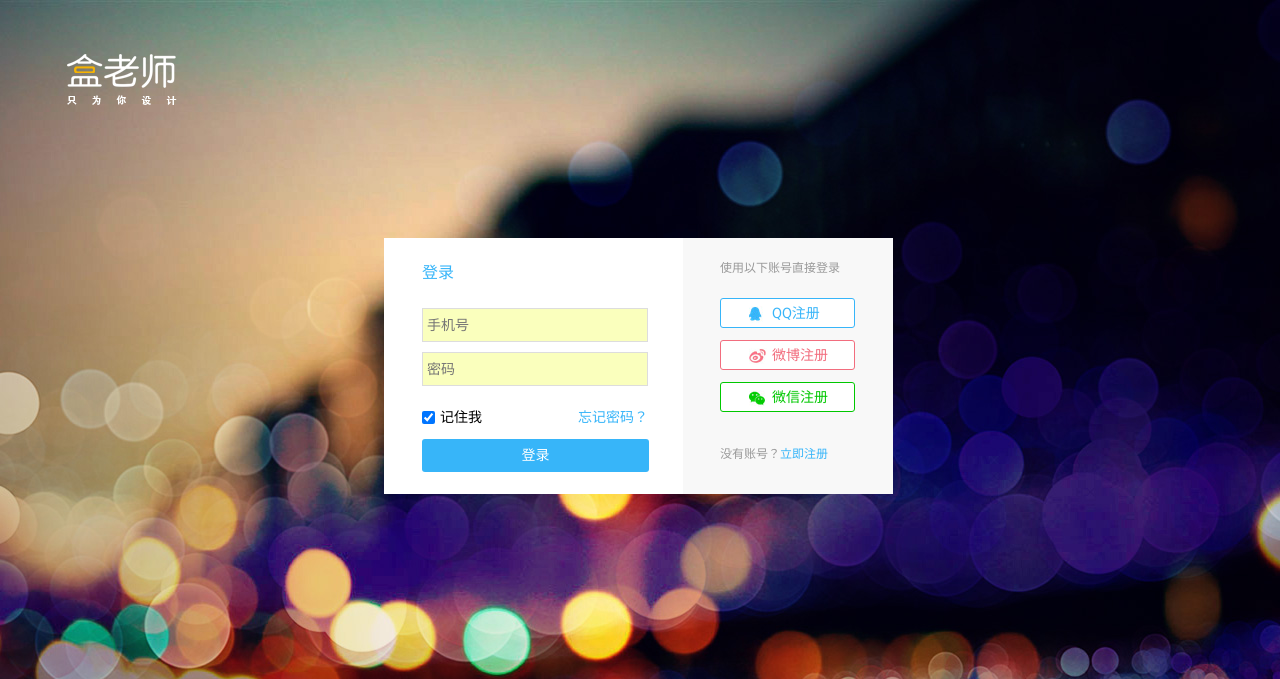
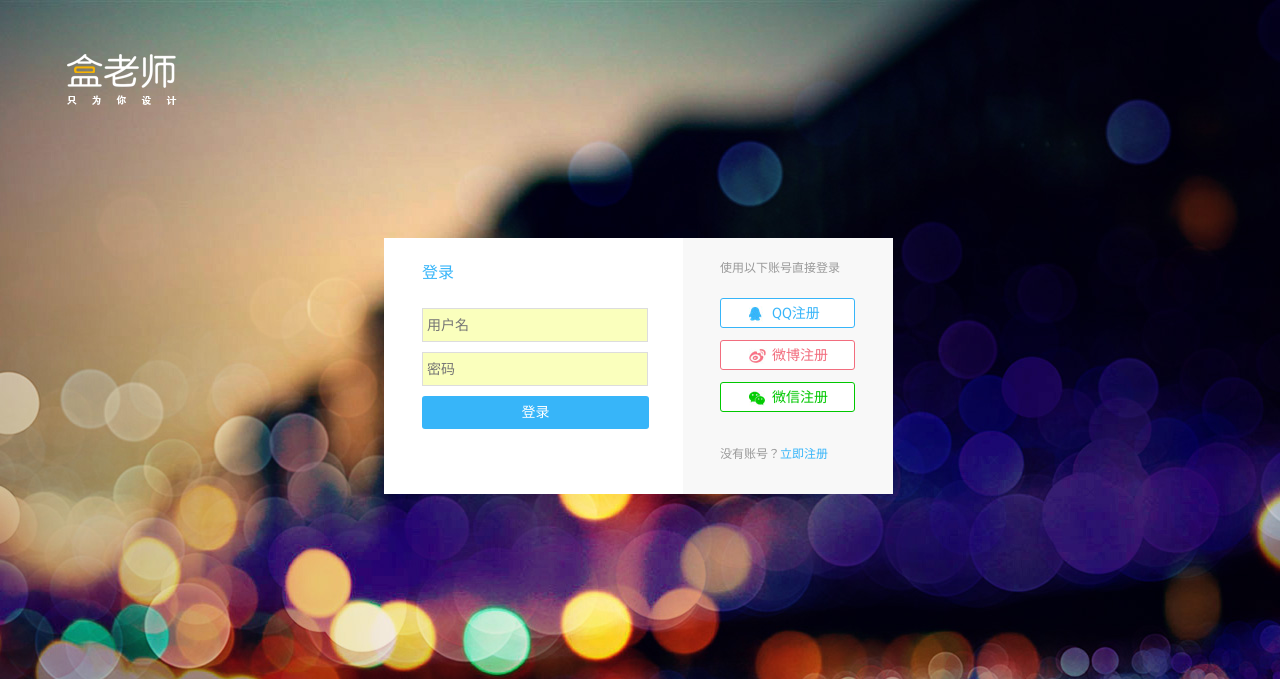
Before and after one commit to linlongailing/yaftest, a PHP site: page /application/views/index/index.phtml in a window 1280 px wide. Shown: the top 679 px of the page. Run offline with PHP 8.4, Linux system fonts and the light colour scheme; some libraries are stand-ins or nearby versions.

Commit message:
登录注册

```diff
--- a/application/views/index/index.phtml
+++ b/application/views/index/index.phtml
@@ -16,13 +16,13 @@
         <div class="zc">
             <div class="bj_bai">
                 <h3>登录</h3>
-                <form action="" method="get">
-                    <input name="" type="text" class="kuang_txt" placeholder="手机号">
-                    <input name="" type="text" class="kuang_txt" placeholder="密码">
-                    <div>
-                        <a href="#">忘记密码？</a><input name="" type="checkbox" value="" checked><span>记住我</span>
-                    </div>
-                    <input name="登录" type="button" class="btn_zhuce" value="登录">
+                <form action="" method="post">
+                    <input name="usrname" type="text" class="kuang_txt" placeholder="用户名">
+                    <input name="password" type="password" class="kuang_txt" placeholder="密码">
+<!--                    <div>-->
+<!--                        <a href="#">忘记密码？</a><input name="" type="checkbox" value="" checked><span>记住我</span>-->
+<!--                    </div>-->
+                    <input name="登录" type="submit" class="btn_zhuce" value="登录">
 
                 </form>
             </div>
--- a/application/views/index/register.phtml
+++ b/application/views/index/register.phtml
@@ -18,11 +18,11 @@
         <div class="zc">
             <div class="bj_bai">
                 <h3>欢迎注册</h3>
-                <form action="" method="get">
+                <form action="" method="post">
                     <input name="username" type="text" class="kuang_txt username" placeholder="用户名">
                     <input name="possword" type="password" class="kuang_txt possword" placeholder="密码">
-                    <input name="confirm_pass" type="password" class="kuang_txt confirm_pass" placeholder="确认密码">
-                    <input name="注册" type="button" class="btn_zhuce" value="注册">
+                    <input name="confirm_password" type="password" class="kuang_txt confirm_password" placeholder="确认密码">
+                    <input name="注册" type="submit" class="btn_zhuce" value="注册">
                 </form>
             </div>
             <div class="bj_right">
```
Also changed, not shown: application/controllers/Index.php (+7 -0 lines), application/controllers/User.php (+23 -17 lines).
